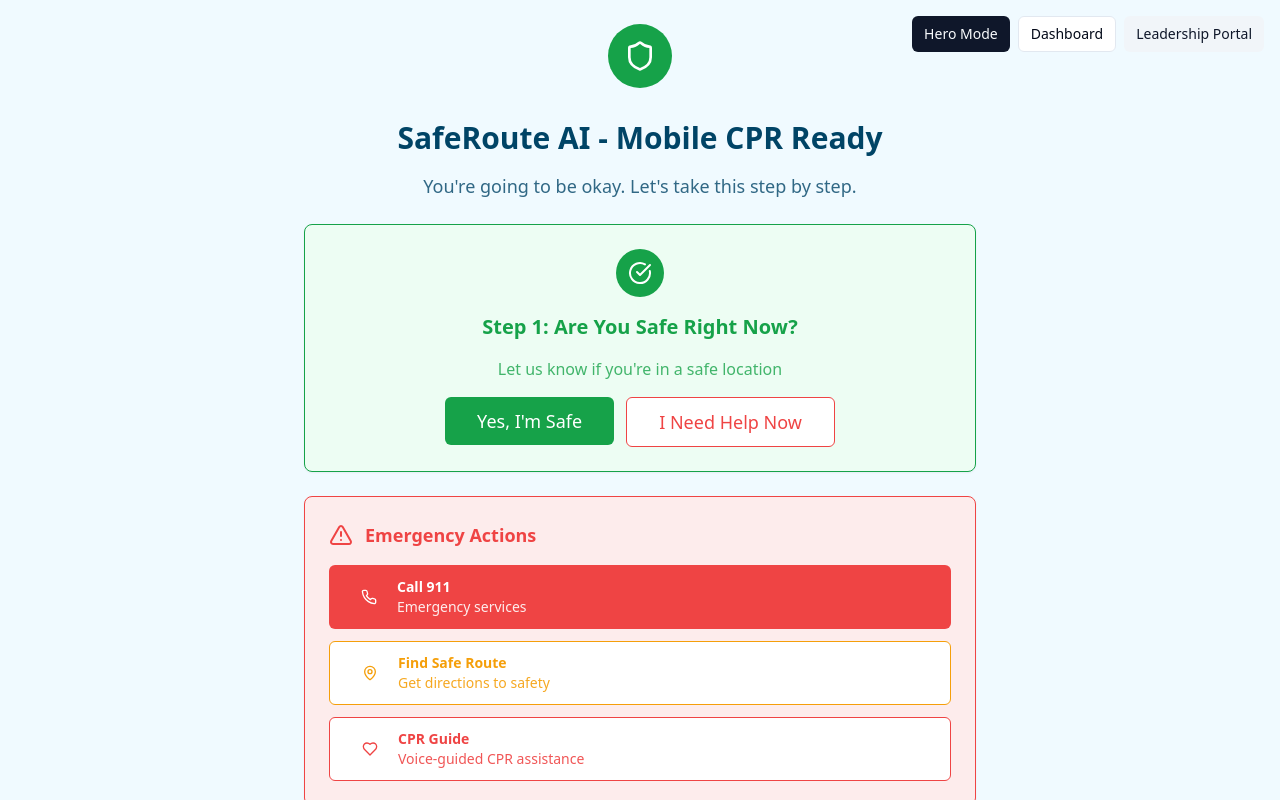
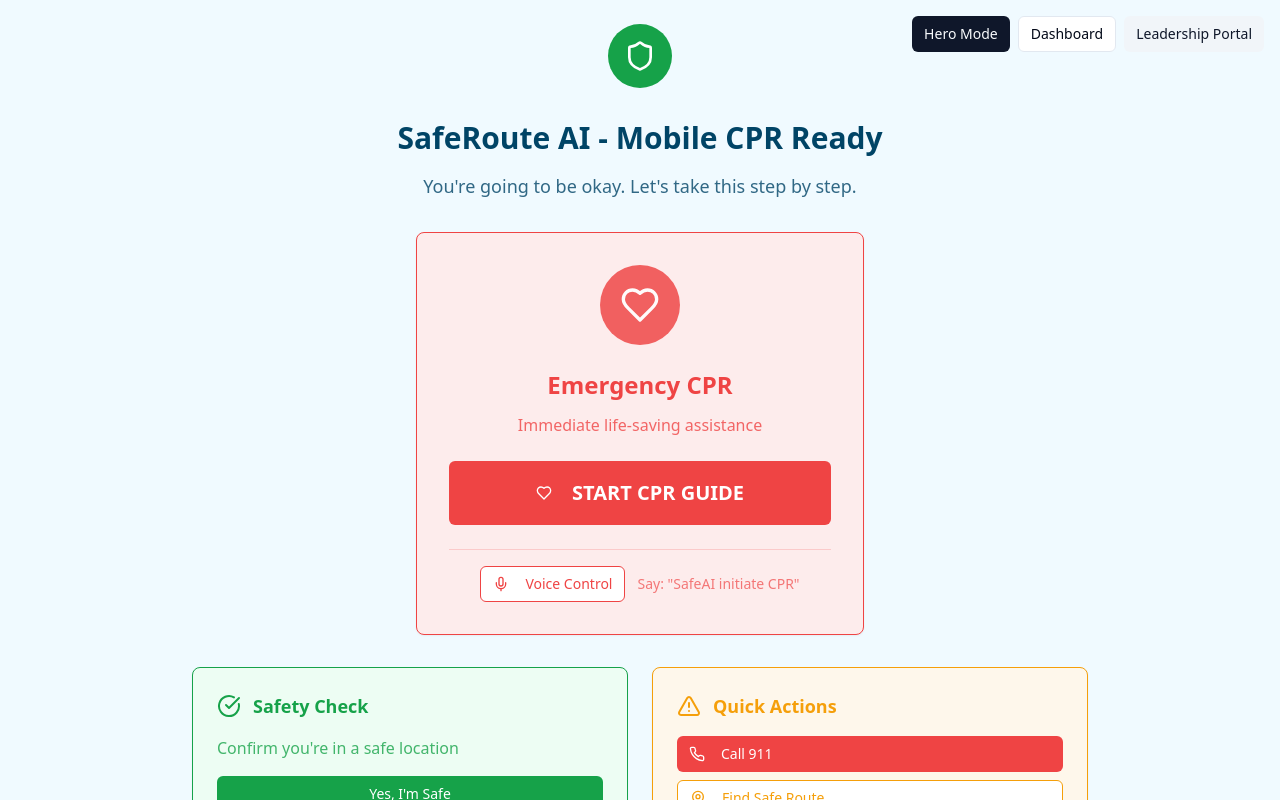
Before and after one commit to SunnyG33/safe-route-ai-funds, a React (Vite) app: page / in a window 1280 px wide. Shown: the top 800 px of the page. Built offline with nearby package versions, Linux system fonts and the light colour scheme.

Commit message:
Add prominent CPR initiation
Make CPR initiation more accessible in Hero Mode, centered on the screen, and easily initiated via click or voice command ("SafeAI initiate CPR").

```diff
--- a/src/components/EmergencyHero.tsx
+++ b/src/components/EmergencyHero.tsx
@@ -1,23 +1,118 @@
-import { useState } from "react";
-import { Shield, Phone, CheckCircle, Users, AlertTriangle, MapPin, Heart } from "lucide-react";
+import { useState, useEffect } from "react";
+import { Shield, Phone, CheckCircle, Users, AlertTriangle, MapPin, Heart, Mic, MicOff } from "lucide-react";
 import { Button } from "@/components/ui/button";
 import { Card, CardContent } from "@/components/ui/card";
 import { Badge } from "@/components/ui/badge";
 import CPRGuide from "./emergency/CPRGuide";
+import { useToast } from "@/hooks/use-toast";
+
+// TypeScript declarations for Speech Recognition API
+interface SpeechRecognitionEvent extends Event {
+  results: SpeechRecognitionResultList;
+}
+
+interface SpeechRecognition extends EventTarget {
+  continuous: boolean;
+  interimResults: boolean;
+  lang: string;
+  start(): void;
+  stop(): void;
+  onresult: (event: SpeechRecognitionEvent) => void;
+  onerror: (event: Event) => void;
+  onend: () => void;
+}
+
+declare global {
+  interface Window {
+    SpeechRecognition: new () => SpeechRecognition;
+    webkitSpeechRecognition: new () => SpeechRecognition;
+  }
+}
 
 const EmergencyHero = () => {
   const [showCPRGuide, setShowCPRGuide] = useState(false);
+  const [isListening, setIsListening] = useState(false);
+  const [recognition, setRecognition] = useState<SpeechRecognition | null>(null);
+  const { toast } = useToast();
+
+  const initiateCPR = () => {
+    setShowCPRGuide(true);
+    toast({
+      title: "CPR Guide Activated",
+      description: "Voice-guided CPR assistance is starting...",
+    });
+  };
+
+  // Initialize speech recognition
+  useEffect(() => {
+    if ('webkitSpeechRecognition' in window || 'SpeechRecognition' in window) {
+      const SpeechRecognition = window.SpeechRecognition || window.webkitSpeechRecognition;
+      const speechRecognition = new SpeechRecognition();
+
+      speechRecognition.continuous = true;
+      speechRecognition.interimResults = false;
+      speechRecognition.lang = 'en-US';
+
+      speechRecognition.onresult = (event) => {
+        const lastResult = event.results[event.results.length - 1];
+        const transcript = lastResult[0].transcript.toLowerCase().trim();
+
+        if (transcript.includes('safeai initiate cpr') || transcript.includes('safe ai initiate cpr')) {
+          initiateCPR();
+          speechRecognition.stop();
+          setIsListening(false);
+        }
+      };
+
+      speechRecognition.onerror = () => {
+        setIsListening(false);
+        toast({
+          title: "Voice Recognition Error",
+          description: "Please try again or use the button to start CPR.",
+          variant: "destructive"
+        });
+      };
+
+      speechRecognition.onend = () => {
+        setIsListening(false);
+      };
+
+      setRecognition(speechRecognition);
+    }
+  }, [toast]);
+
+  const toggleListening = () => {
+    if (!recognition) {
+      toast({
+        title: "Voice Recognition Not Available",
+        description: "Your browser doesn't support voice commands. Please use the button.",
+        variant: "destructive"
+      });
+      return;
+    }
+
+    if (isListening) {
+      recognition.stop();
+      setIsListening(false);
+    } else {
+      recognition.start();
+      setIsListening(true);
+      toast({
+        title: "Listening...",
+        description: "Say 'SafeAI initiate CPR' to start CPR guide",
+      });
+    }
+  };
 
   if (showCPRGuide) {
     return <CPRGuide onBack={() => setShowCPRGuide(false)} />;
   }
 
-  // Emergency hero component with indigenous-first design
   return (
     <div className="min-h-screen bg-emergency-calm p-6">
-      <div className="max-w-2xl mx-auto space-y-6">
-        {/* Calming Header */}
-        <div className="text-center space-y-4">
+      <div className="max-w-4xl mx-auto">
+        {/* Header */}
+        <div className="text-center space-y-4 mb-8">
           <div className="inline-flex items-center justify-center w-16 h-16 bg-emergency-safe rounded-full mb-4">
             <Shield className="h-8 w-8 text-emergency-safe-foreground" />
           </div>
@@ -25,25 +120,67 @@ const EmergencyHero = () => {
           <p className="text-lg text-emergency-calm-foreground/80">You're going to be okay. Let's take this step by step.</p>
         </div>
 
-        {/* Step 1: Check In Safe */}
+        {/* Main CPR Section - Center Focus */}
+        <div className="text-center mb-8">
+          <Card className="border-emergency-danger bg-emergency-danger-light max-w-md mx-auto">
+            <CardContent className="p-8 space-y-6">
+              <div className="inline-flex items-center justify-center w-20 h-20 bg-emergency-danger rounded-full animate-pulse">
+                <Heart className="h-10 w-10 text-emergency-danger-foreground" />
+              </div>
+
+              <div className="space-y-3">
+                <h2 className="text-2xl font-bold text-emergency-danger">Emergency CPR</h2>
+                <p className="text-emergency-danger/80">Immediate life-saving assistance</p>
+              </div>
+
+              <Button
+                onClick={initiateCPR}
+                size="lg"
+                className="w-full bg-emergency-danger text-emergency-danger-foreground hover:bg-emergency-danger/90 text-xl py-8 font-bold hover-scale"
+              >
+                <Heart className="h-8 w-8 mr-3" />
+                START CPR GUIDE
+              </Button>
+
+              <div className="flex items-center justify-center gap-3 pt-4 border-t border-emergency-danger/20">
+                <Button
+                  onClick={toggleListening}
+                  variant="outline"
+                  size="sm"
+                  className={`border-emergency-danger ${isListening ? 'bg-emergency-danger text-emergency-danger-foreground' : 'text-emergency-danger hover:bg-emergency-danger hover:text-emergency-danger-foreground'}`}
+                >
+                  {isListening ? <MicOff className="h-4 w-4 mr-2" /> : <Mic className="h-4 w-4 mr-2" />}
+                  Voice Control
+                </Button>
+                <div className="text-sm text-emergency-danger/70">
+                  Say: "SafeAI initiate CPR"
+                </div>
+              </div>
+            </CardContent>
+          </Card>
+        </div>
+
+        {/* Grid Layout for Other Actions */}
+        <div className="grid md:grid-cols-2 gap-6 mb-8">
+          {/* Safety Check */}
           <Card className="border-emergency-safe bg-emergency-safe-light">
-          <CardContent className="p-6 text-center space-y-4">
-            <div className="inline-flex items-center justify-center w-12 h-12 bg-emergency-safe rounded-full">
-              <CheckCircle className="h-6 w-6 text-emergency-safe-foreground" />
+            <CardContent className="p-6 space-y-4">
+              <div className="flex items-center gap-3 mb-4">
+                <CheckCircle className="h-6 w-6 text-emergency-safe" />
+                <h3 className="text-lg font-semibold text-emergency-safe">Safety Check</h3>
               </div>
-            <h2 className="text-xl font-semibold text-emergency-safe">Step 1: Are You Safe Right Now?</h2>
-            <p className="text-emergency-safe/80">Let us know if you're in a safe location</p>
-            <div className="flex flex-col sm:flex-row gap-3 justify-center">
+              <p className="text-emergency-safe/80">Confirm you're in a safe location</p>
+              <div className="space-y-2">
                 <Button
-                size="lg"
-                className="bg-emergency-safe text-emergency-safe-foreground hover:bg-emergency-safe/90 text-lg py-6 px-8"
+                  size="sm"
+                  className="w-full bg-emergency-safe text-emergency-safe-foreground hover:bg-emergency-safe/90"
                 >
                   Yes, I'm Safe
                 </Button>
                 <Button
-                size="lg"
+                  size="sm"
                   variant="outline"
-                className="border-emergency-danger text-emergency-danger hover:bg-emergency-danger hover:text-emergency-danger-foreground text-lg py-6 px-8"
+                  className="w-full border-emergency-danger text-emergency-danger hover:bg-emergency-danger hover:text-emergency-danger-foreground"
                 >
                   I Need Help Now
                 </Button>
@@ -51,70 +188,54 @@ const EmergencyHero = () => {
             </CardContent>
           </Card>
 
-        {/* Emergency Actions - Only if help needed */}
-        <Card className="border-emergency-danger bg-emergency-danger-light">
+          {/* Emergency Actions */}
+          <Card className="border-emergency-warning bg-emergency-warning-light">
             <CardContent className="p-6 space-y-4">
               <div className="flex items-center gap-3 mb-4">
-              <AlertTriangle className="h-6 w-6 text-emergency-danger" />
-              <h3 className="text-lg font-semibold text-emergency-danger">Emergency Actions</h3>
+                <AlertTriangle className="h-6 w-6 text-emergency-warning" />
+                <h3 className="text-lg font-semibold text-emergency-warning">Quick Actions</h3>
               </div>
-            <div className="grid gap-3">
+              <div className="space-y-2">
                 <Button
-                size="lg"
-                className="bg-emergency-danger text-emergency-danger-foreground hover:bg-emergency-danger/90 justify-start h-16"
+                  size="sm"
+                  className="w-full bg-emergency-danger text-emergency-danger-foreground hover:bg-emergency-danger/90 justify-start"
                 >
-                <Phone className="h-6 w-6 mr-3" />
-                <div className="text-left">
-                  <div className="font-semibold">Call 911</div>
-                  <div className="text-sm opacity-90">Emergency services</div>
-                </div>
+                  <Phone className="h-4 w-4 mr-2" />
+                  Call 911
                 </Button>
                 <Button
                   variant="outline"
-                size="lg"
-                className="border-emergency-warning text-emergency-warning hover:bg-emergency-warning hover:text-emergency-warning-foreground justify-start h-16"
+                  size="sm"
+                  className="w-full border-emergency-warning text-emergency-warning hover:bg-emergency-warning hover:text-emergency-warning-foreground justify-start"
                 >
-                <MapPin className="h-6 w-6 mr-3" />
-                <div className="text-left">
-                  <div className="font-semibold">Find Safe Route</div>
-                  <div className="text-sm opacity-90">Get directions to safety</div>
+                  <MapPin className="h-4 w-4 mr-2" />
+                  Find Safe Route
+                </Button>
               </div>
-              </Button>
+            </CardContent>
+          </Card>
+        </div>
+
+        {/* Community Support */}
+        <Card className="border-emergency-focus bg-emergency-calm mb-6">
+          <CardContent className="p-6">
+            <div className="flex items-center gap-3 mb-4">
+              <Users className="h-6 w-6 text-emergency-focus" />
+              <h3 className="text-lg font-semibold text-emergency-calm-foreground">Community Support</h3>
+            </div>
+            <div className="flex flex-col sm:flex-row items-center justify-between gap-4">
+              <p className="text-emergency-calm-foreground/80">Connect with local heroes and community members</p>
               <Button
-                onClick={() => setShowCPRGuide(true)}
                 variant="outline"
-                size="lg"
-                className="border-emergency-danger text-emergency-danger hover:bg-emergency-danger hover:text-emergency-danger-foreground justify-start h-16"
+                className="border-emergency-focus text-emergency-focus hover:bg-emergency-focus hover:text-emergency-focus-foreground"
               >
-                <Heart className="h-6 w-6 mr-3" />
-                <div className="text-left">
-                  <div className="font-semibold">CPR Guide</div>
-                  <div className="text-sm opacity-90">Voice-guided CPR assistance</div>
-                </div>
+                Join Community Hub
               </Button>
             </div>
           </CardContent>
         </Card>
 
-        {/* Community Support */}
-        <Card className="border-emergency-focus bg-emergency-calm">
-          <CardContent className="p-6 space-y-4">
-            <div className="flex items-center gap-3 mb-4">
-              <Users className="h-6 w-6 text-emergency-focus" />
-              <h3 className="text-lg font-semibold text-emergency-calm-foreground">Community Support</h3>
-            </div>
-            <p className="text-emergency-calm-foreground/80">Connect with local heroes and community members</p>
-            <Button
-              variant="outline"
-              size="lg"
-              className="w-full border-emergency-focus text-emergency-focus hover:bg-emergency-focus hover:text-emergency-focus-foreground h-14"
-            >
-              Join Community Hub
-            </Button>
-          </CardContent>
-        </Card>
-
-        {/* Current Status */}
+        {/* Status Bar */}
         <Card className="bg-card border-border">
           <CardContent className="p-4">
             <div className="flex items-center justify-between">
@@ -122,9 +243,17 @@ const EmergencyHero = () => {
                 <MapPin className="h-4 w-4 text-muted-foreground" />
                 <span className="text-sm text-muted-foreground">Vancouver, BC</span>
               </div>
+              <div className="flex items-center gap-4">
+                {isListening && (
+                  <Badge variant="outline" className="border-emergency-danger text-emergency-danger animate-pulse">
+                    <Mic className="h-3 w-3 mr-1" />
+                    Listening
+                  </Badge>
+                )}
                 <Badge variant="outline" className="border-emergency-safe text-emergency-safe">
                   Connected
                 </Badge>
+              </div>
             </div>
           </CardContent>
         </Card>
```
Lines whose indentation alone changed are shown as unchanged.
